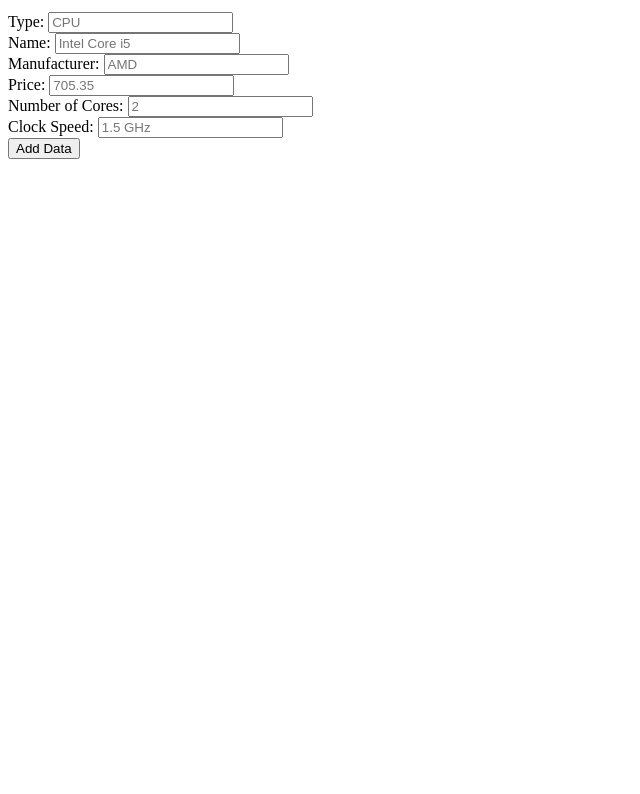
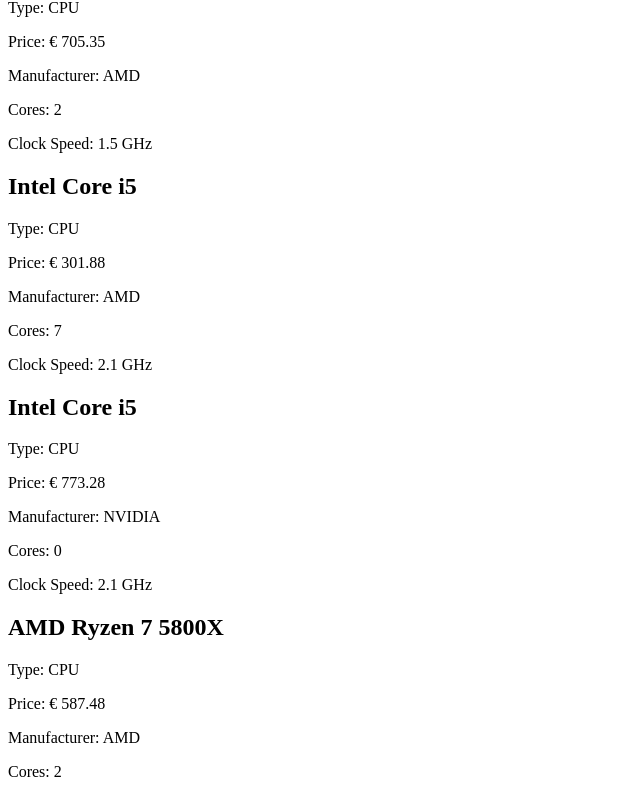
Before and after one commit to AndreiRetsja104/API-of-Computer-parts, a plain HTML site: page ImportXml.html in a window 1280 px wide. Shown: the part 68-862 px from the top of the page, without its empty margins (0-640 px from the left). Before the commit the page ends 800 px from the top, so only its background shows below. Drawn offline with nearby package versions, Linux system fonts and the light colour scheme.

Commit message:
Update ImportXml.html

```diff
--- a/ImportXml.html
+++ b/ImportXml.html
@@ -1,11 +1,14 @@
 <!DOCTYPE html>
 <html lang="en">
 <head>
+    <script src="https://d3js.org/d3.v5.min.js"></script>
+    <script src="script.js"></script>
     <meta charset="UTF-8">
     <meta name="viewport" content="width=device-width, initial-scale=1.0">
     <title>Add Data to JSON</title>
 </head>
 <body>
+    <div id="computer-parts-info-json"></div>
 
     <h1>Add Data to JSON</h1>
 
@@ -28,6 +31,5 @@
     <input type="text" id="clockSpeed" placeholder="1.5 GHz" required><br>
 
     <button onclick="addData()">Add Data</button>
-    <script src="script.js"></script>
 </body>
 </html>
```
